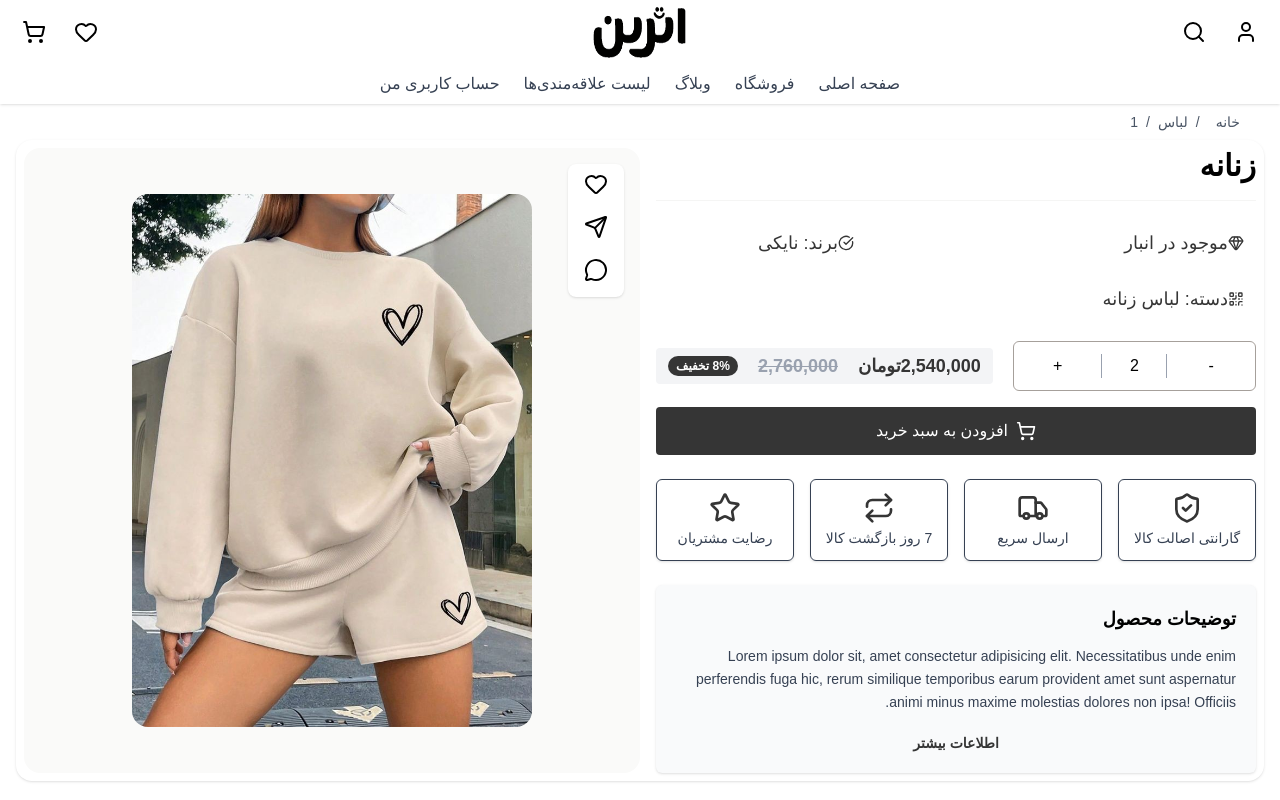
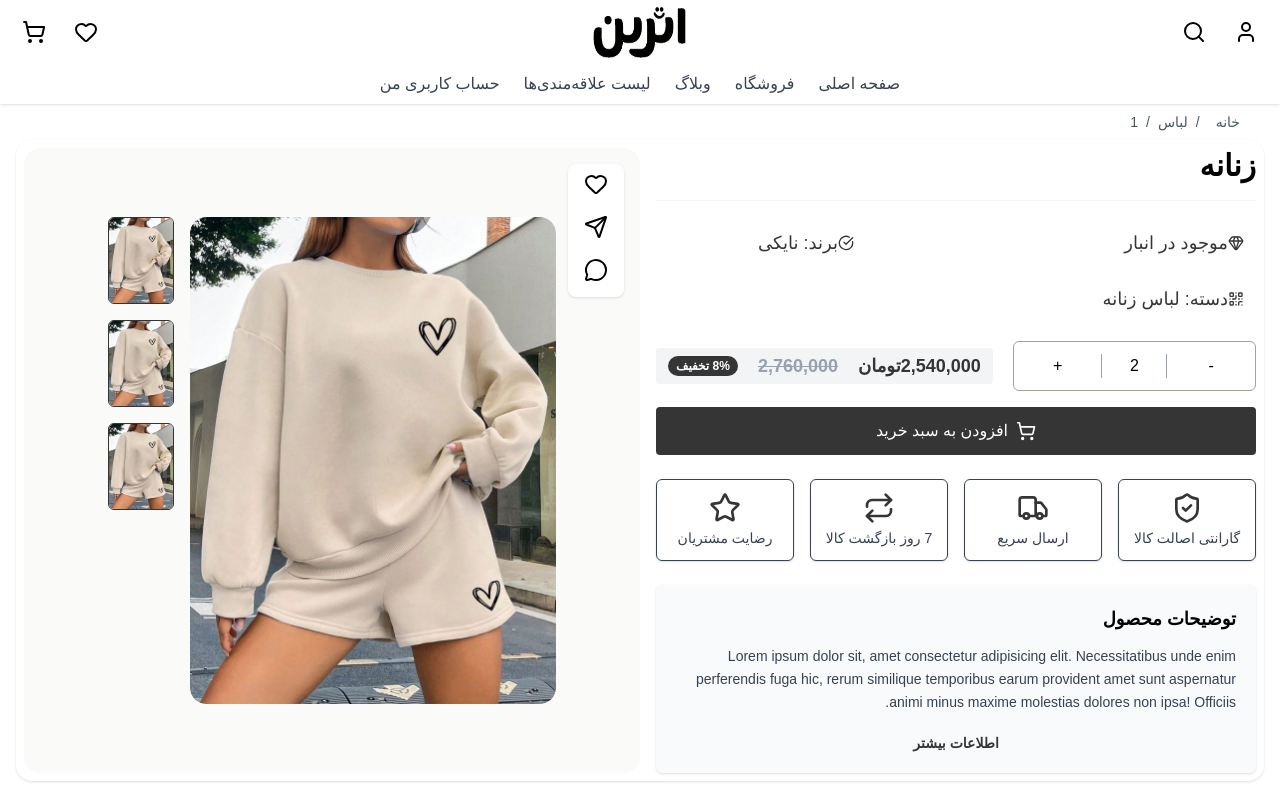
Before and after one commit to itsErfawn/atrin, a Next.js app: page /product/1 in a window 1280 px wide. Shown: the top 800 px of the page. Built offline with nearby package versions, Linux system fonts and the light colour scheme; a web font is replaced by a local one.

Commit message:
change ProductImage

```diff
--- a/components/Module/shop/ProductImage.tsx
+++ b/components/Module/shop/ProductImage.tsx
@@ -1,16 +1,44 @@
+"use client";
+import React, { useState } from "react";
 import Image from "next/image";
-import React from "react";
 
 function ProductImage() {
+  const images = ["/1.jpg", "/1.jpg", "/1.jpg"];
+  const [Images, setImage] = useState(images[0]);
+
   return (
+    <div className="max-w-md mx-auto flex flex-col sm:flex-row gap-4">
+      <div className="rounded-2xl overflow-hidden w-full sm:w-[400px]">
         <Image
-      src="/1.jpg"
+          src={Images}
           alt="تصویر محصول"
           width={400}
           height={400}
-      className="rounded-2xl"
           priority
+          className="rounded-2xl object-cover"
         />
+      </div>
+
+      <div className="flex flex-row sm:flex-col gap-4 justify-center sm:justify-start">
+        {images.map((img, idx) => (
+          <div
+            key={idx}
+            onClick={() => setImage(img)}
+            className={`border-1 rounded-md overflow-hidden cursor-pointer ${
+              Images === img ? "border-primary" : "border-transparent"
+            }`}
+          >
+            <Image
+              src={img}
+              alt="عکس"
+              width={70}
+              height={70}
+              className="object-cover"
+            />
+          </div>
+        ))}
+      </div>
+    </div>
   );
 }
 
--- a/components/Module/shop/ProductPrice.tsx
+++ b/components/Module/shop/ProductPrice.tsx
@@ -9,7 +9,7 @@ function ProductPrice() {
   return (
     <p className="text-lg font-semibold text-primary flex items-center gap-3 bg-gray-100 rounded px-3 py-1 whitespace-nowrap">
       <span className="flex">
-        {discountedPrice.toLocaleString()} <p>تومان</p>
+        {discountedPrice.toLocaleString()} <span>تومان</span>
       </span>
       <span className="line-through text-gray-400 mx-2">
         {originalPrice.toLocaleString()}
```
Lines whose indentation alone changed are shown as unchanged.
